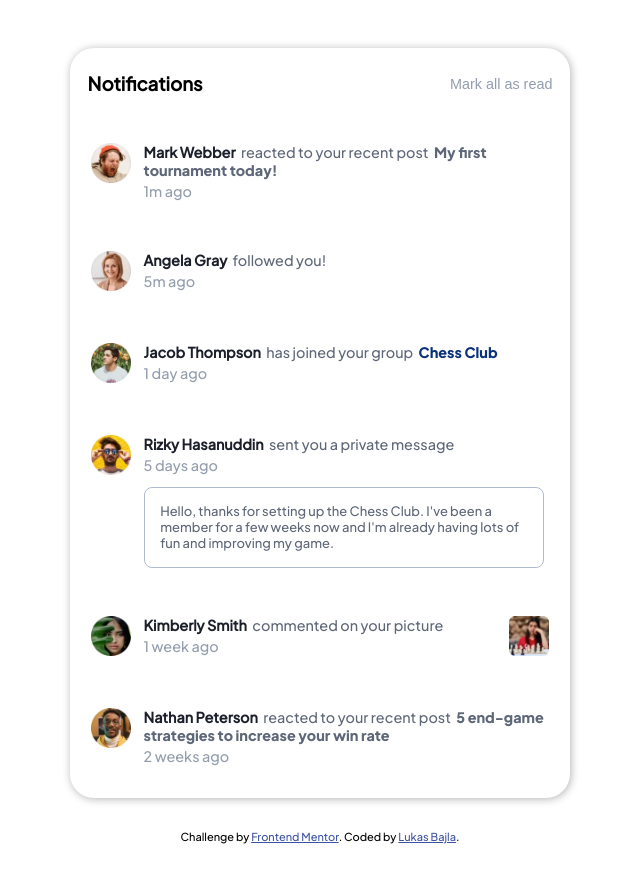
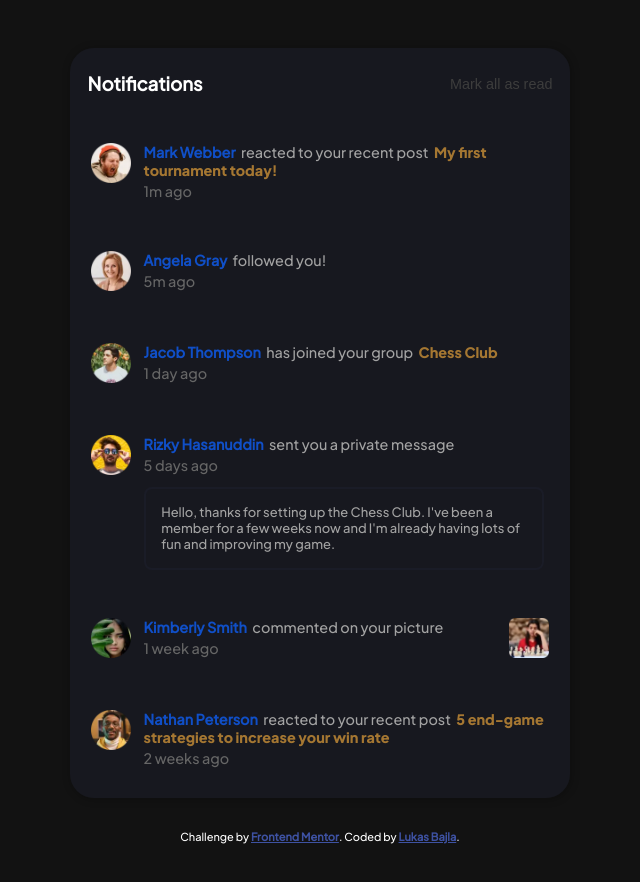
Before and after one commit to LukasBajla/-Project--Notifications, a plain HTML site: page index.html in a window 1280 px wide. Shown: the whole page, without its empty margins (320-960 px from the left). Drawn offline with Linux system fonts and the dark colour scheme.

Commit message:
Documentaion + Color Scheme

```diff
--- a/index.css
+++ b/index.css
@@ -1,6 +1,19 @@
 :root {
   --red: hsl(1, 90%, 64%);
   --blue: hsl(219, 85%, 26%);
+
+  --clr-dark-primary-200: #4a77ca;
+  --clr-dark-primary-400: #104fc7;
+  --clr-dark-primary-600: #222a38;
+  --clr-dark-primary-700: #20223075;
+  --clr-dark-primary-800: #17181f;
+  --clr-dark-secondary: #a57732;
+  --clr-dark-secondary-dark: #4d391b;
+  --clr-dark-neutral-100: #000;
+  --clr-dark-neutral-80: #3d3d3d;
+  --clr-dark-neutral-60: #666666;
+  --clr-dark-neutral-40: #a3a3a3;
+  --clr-dark-neutral-10: #fff;
 }
 
 @font-face {
@@ -19,6 +32,7 @@
 html {
   font-size: 16px;
   font-family: Jakarta_Medium;
+  color-scheme: light dark;
 }
 *,
 *::after,
@@ -38,9 +52,14 @@ p {
   color: hsl(219, 12%, 42%);
 }
 
-.container a {
+
+
+
+a {
   color: hsl(224, 21%, 14%);
   font-weight: 800;
+  transition: 0.2s ease-in-out;
+  transition-property: color, opacity;
 }
 a:hover {
   cursor: pointer;
@@ -53,12 +72,33 @@ button {
   background-color: inherit;
 }
 
+@media (prefers-color-scheme: dark) {
+  p {
+    color: var(--clr-dark-neutral-40);
+  }
+  a {
+    color: var(--clr-dark-primary-400);
+  }
+  a:hover {
+    color: var(--clr-dark-primary-400);
+    opacity: 0.5;
+
+  }
+}
+
 .container {
   margin-bottom: 0.5rem;
   padding: 0 0.3em 2em 0.3em;
   border-radius: 0 0 1.5rem 1.5rem;
   box-shadow: 1px 1px 8px 0px rgba(0, 0, 0, 0.3);
 }
+
+@media (prefers-color-scheme: dark) {
+  .container {
+    background-color: var(--clr-dark-primary-800);
+  }
+}
+
 .cont-title {
   display: flex;
   justify-content: space-between;
@@ -76,6 +116,7 @@ button {
   margin-left: 0.7em;
   background-color: var(--blue);
   border-radius: 0.2em;
+  transition: color 2s ease-in-out
 }
 .btn-MAAR {
   color: hsl(219, 14%, 63%);
@@ -85,6 +126,31 @@ button {
 .btn-MAAR-unread {
   color: var(--blue);
   font-weight: 800;
+  transition: opacity .2s ease-in-out
+}
+.btn-MAAR-unread:hover {
+  opacity: .3;
+}
+
+@media (prefers-color-scheme: dark) {
+  #notif-count {
+    background-color: var(--clr-dark-primary-200);
+  }
+  .btn-MAAR {
+    color: var(--clr-dark-neutral-80);
+  }
+  .btn-MAAR-unread {
+    background-color: var(--clr-dark-primary-200);
+    color: var(--clr-dark-primary-800);
+    padding: .6em 1em;
+    border-radius: 8px;
+    transition: background-color .2s ease-in-out, color .2s ease-in-out;
+  }
+  .btn-MAAR-unread:hover {
+    opacity: 1;
+    background-color: var(--clr-dark-primary-700);
+    color: var(--clr-dark-primary-200);
+  }
 }
 
 .cont-content {
@@ -140,13 +206,19 @@ button {
 p[id="time"] {
   color: hsl(219, 14%, 63%);
 }
+@media (prefers-color-scheme: dark) {
+  p[id="time"] {
+    color: var(--clr-dark-neutral-60)
+  }
+}
 #post {
   font-family: Jakarta_ExtraBold;
   color: hsl(219, 12%, 42%);
+  transition: color 0.2s ease-in-out,
+  text-decoration .2s ease-in-out;
 }
-#post:hover {
+  #post:hover {
   cursor: pointer;
-  color: var(--blue);
   text-decoration: underline;
 }
 #group {
@@ -159,20 +231,37 @@ p[id="time"] {
 }
 #private-message {
   display: block;
-  border: 1px solid hsl(219, 24%, 75%);
+  border: 1px solid hsl(210, 43%, 95%);
   border-radius: 8px;
   font-size: 0.9em;
   padding: 1.2em;
   margin-top: 1em;
+  transition: background-color 0.2s ease-in-out,
+  border .2s ease-in-out;
 }
 #private-message:hover {
   cursor: pointer;
   background-color: hsl(210, 43%, 95%);
-  border: 1px solid hsl(210, 43%, 95%);
-
 }
 #image {
   width: 2.5em;
+}
+
+@media (prefers-color-scheme: dark) {
+  #post {
+    color: var(--clr-dark-secondary);
+  }
+  #group {
+    color: var(--clr-dark-secondary);
+  }
+  #private-message {
+    border: 2px solid var(--clr-dark-primary-700);
+  }
+  #private-message:hover {
+    background-color: var(--clr-dark-primary-700);
+    border: 2px solid var(--clr-dark-primary-800);
+
+  }
 }
 
 @media (min-width: 40em) {
@@ -186,7 +275,6 @@ p[id="time"] {
   }
 }
 
-
 .hidden,
 .cont-text .hidden {
   display: none;
@@ -196,3 +284,9 @@ p[id="time"] {
   border-radius: 1em;
   animation: 3s ease-in-out anim-unread;
 }
+
+@media (prefers-color-scheme: dark) {
+  .unread {
+    background-color: var(--clr-dark-primary-700);
+  }
+}
--- a/index.html
+++ b/index.html
@@ -5,12 +5,6 @@
     <meta name="viewport" content="width=device-width, initial-scale=1.0" />
     <!-- displays site properly based on user's device -->
 
-    <link
-      rel="icon"
-      type="image/png"
-      sizes="32x32"
-      href="./assets/images/favicon-32x32.png"
-    />
     <link rel="stylesheet" href="index.css" />
     <link
       rel="stylesheet"
@@ -20,9 +14,8 @@
       referrerpolicy="no-referrer"
     />
 
-    <title>Frontend Mentor | Notifications page</title>
+    <title>Notifications page</title>
 
-    <!-- Feel free to remove these styles or customise in your own stylesheet 👍 -->
     <style>
       .attribution {
         font-size: 11px;
@@ -33,6 +26,7 @@
         color: hsl(228, 45%, 44%);
       }
     </style>
+
   </head>
   <body>
     <div class="container">
```
Also changed, not shown: assets/images/favicon-32x32.png (deleted), assets/thumbnail/thmbn _notifications.png (added), design/active-states.jpg (deleted), design/desktop-design.jpg (deleted), design/desktop-preview.jpg (deleted), design/mobile-design.jpg (deleted), 2 other files.
